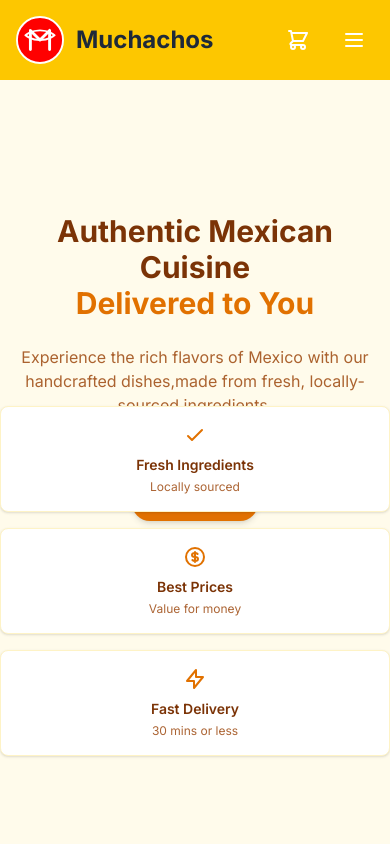
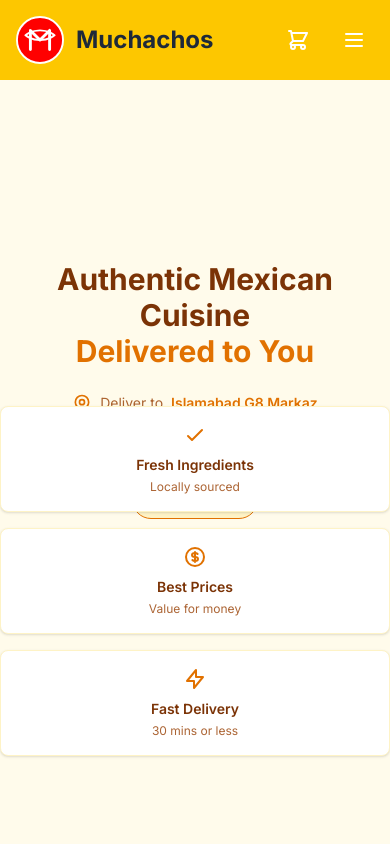
Before and after one commit to hafsabibi195/muchachos-food, a Next.js app: page / in a window 390 px wide. Shown: the top 844 px of the page. Built offline with nearby package versions, Linux system fonts and the light colour scheme.

Commit message:
Make Hero section fully mobile responsive

```diff
--- a/src/components/Hero.tsx
+++ b/src/components/Hero.tsx
@@ -22,11 +22,7 @@ export default function Hero({ scrollToMenu }: HeroProps) {
             </h1>
 
             {/* Subtext */}
-            <p className="text-base sm:text-lg md:text-xl max-w-2xl animate-fade-in-up text-amber-800/80 dark:text-amber-200/80">
-              Experience the rich flavors of Mexico with our handcrafted dishes,
-              <br className="hidden md:block" />
-              made from fresh, locally-sourced ingredients.
-            </p>
+
 
             {/* Location */}
             <p className="flex items-center justify-center gap-2 text-sm sm:text-base text-amber-800/80 dark:text-amber-200/80">
```
